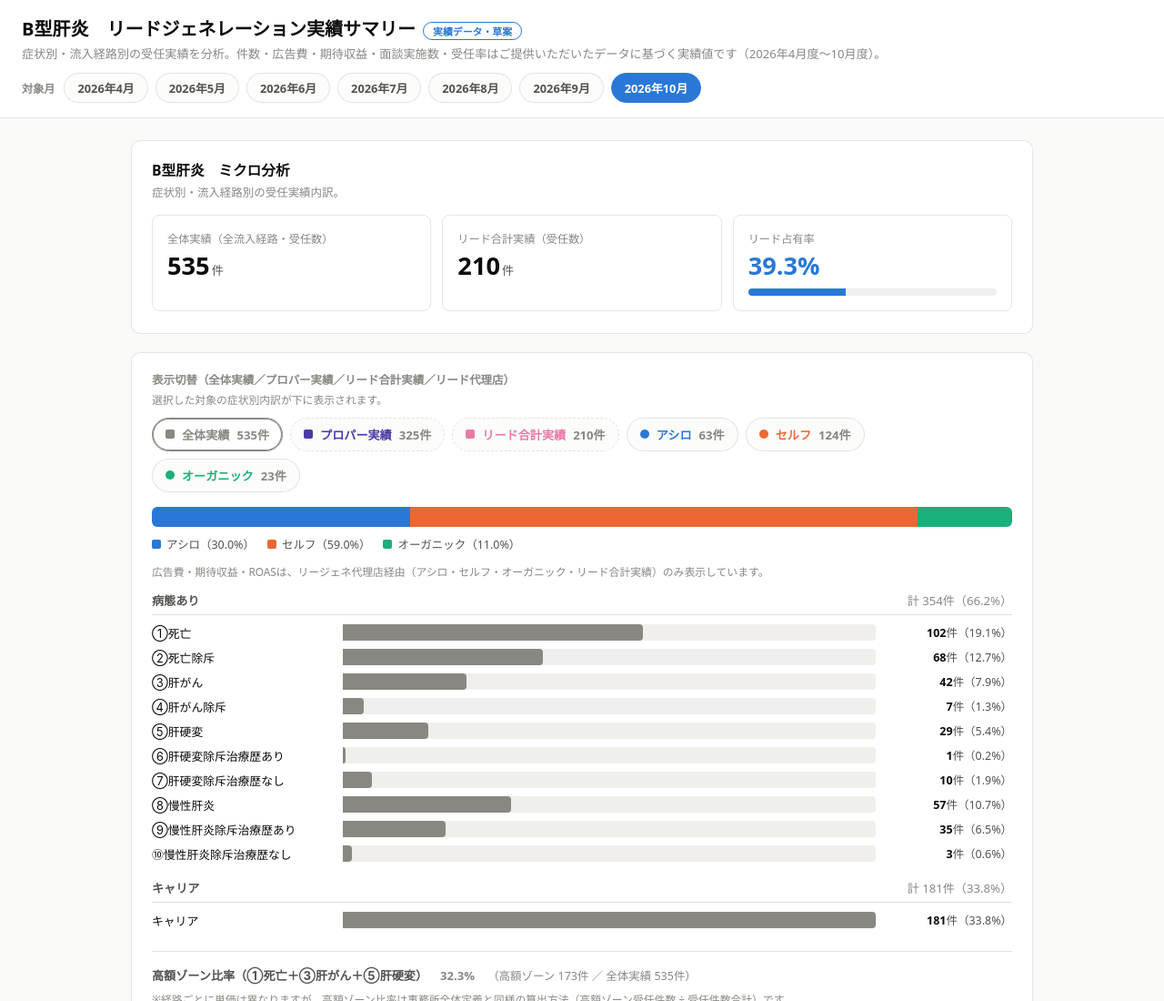
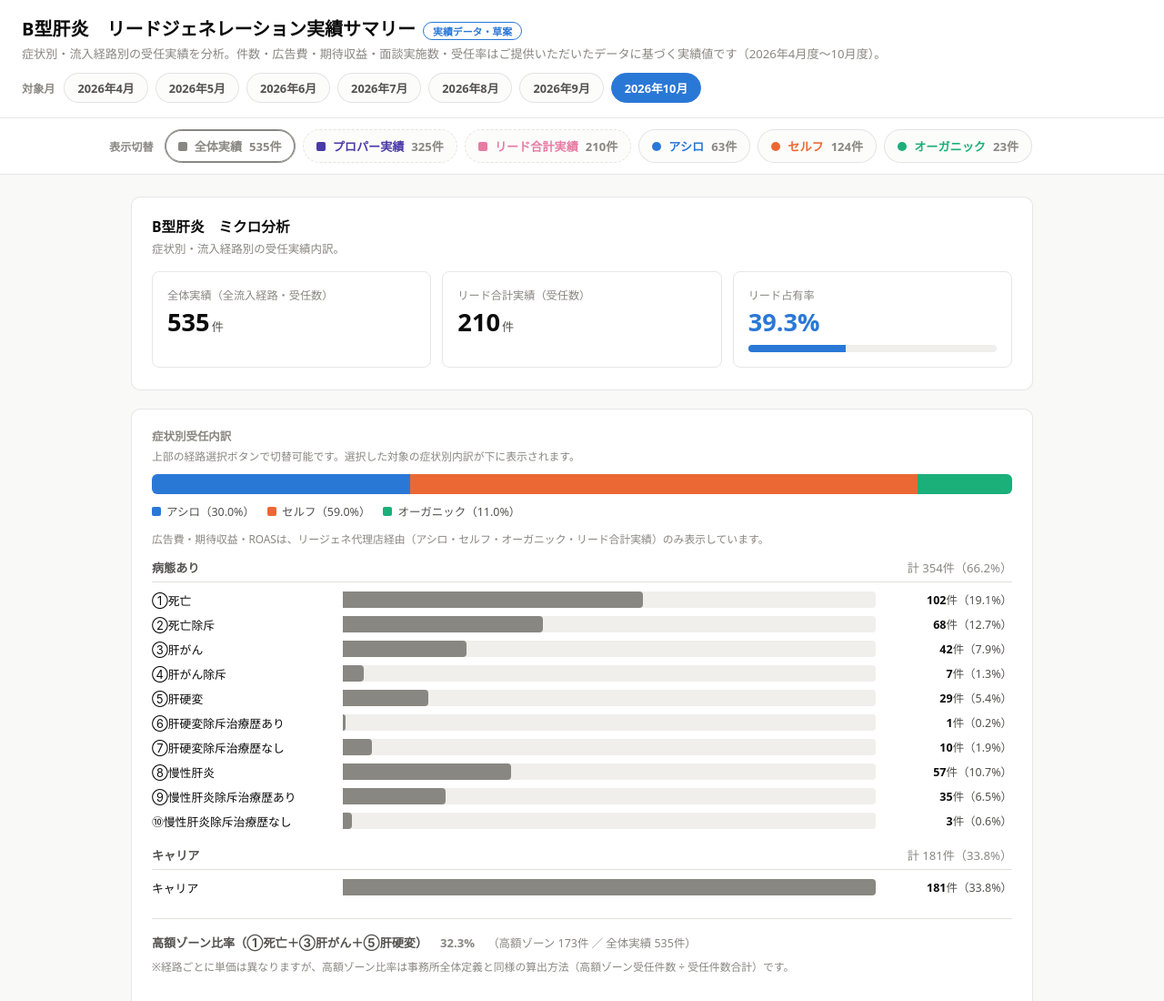
Before and after one commit to Satoshi-man/-LP-, a plain HTML site: page bkan-dashboard.html in a window 1280 px wide. Shown: the top 1100 px of the page at 91% size. Drawn offline with Linux system fonts and the light colour scheme.

Commit message:
B型肝炎リード実績サマリー: 表示切替ボタンを上部固定化
リード詳細分析ツールと同様に、表示切替（全体実績／プロパー実績／
リード合計実績／アシロ／セルフ／オーガニック）ボタンを、月選択
ボタンのすぐ下に固定表示されるよう変更。

Co-Authored-By: Claude Sonnet 5 <noreply@anthropic.com>
Claude-Session: https://claude.ai/code/session_01Wwn8Jwfy6qm7a4BmqRfLyi

```diff
--- a/bkan-dashboard.html
+++ b/bkan-dashboard.html
@@ -106,6 +106,16 @@
     border: 1px solid var(--border); background: var(--surface-1); color: var(--text-secondary); cursor: pointer;
   }
   .month-btn[aria-pressed="true"] { background: var(--s1); border-color: var(--s1); color: #fff; }
+
+  .entity-sticky-bar {
+    position: sticky; top: var(--header-h, 76px); z-index: 9;
+    background: var(--surface-card); border-bottom: 1px solid var(--border);
+    padding: 12px 24px;
+  }
+  .entity-sticky-inner {
+    max-width: 1040px; margin: 0 auto; display: flex; align-items: center; gap: 12px; flex-wrap: wrap;
+  }
+  .entity-sticky-inner .mp-label { font-size: .76rem; font-weight: 700; color: var(--text-muted); flex-shrink: 0; }
 
   main { max-width: 1040px; margin: 0 auto; padding: 24px; }
 
@@ -223,7 +233,7 @@
 </head>
 <body>
 
-<header class="top">
+<header class="top" id="app-header">
   <h1>B型肝炎　リードジェネレーション実績サマリー<span class="badge-demo">実績データ・草案</span></h1>
   <p>症状別・流入経路別の受任実績を分析。件数・広告費・期待収益・面談実施数・受任率はご提供いただいたデータに基づく実績値です（2026年4月度〜10月度）。</p>
   <div class="month-picker">
@@ -231,6 +241,13 @@
     <div id="month-buttons" style="display:flex;gap:8px;flex-wrap:wrap;"></div>
   </div>
 </header>
+
+<div class="entity-sticky-bar">
+  <div class="entity-sticky-inner">
+    <span class="mp-label">表示切替</span>
+    <div class="agency-toggle" id="entity-toggle" style="margin-bottom:0;"></div>
+  </div>
+</div>
 
 <main>
 
@@ -241,9 +258,8 @@
   </section>
 
   <section class="card">
-    <div class="sub-head">表示切替（全体実績／プロパー実績／リード合計実績／リード代理店）</div>
-    <p class="sub-note">選択した対象の症状別内訳が下に表示されます。</p>
-    <div class="agency-toggle" id="entity-toggle"></div>
+    <div class="sub-head">症状別受任内訳</div>
+    <p class="sub-note">上部の経路選択ボタンで切替可能です。選択した対象の症状別内訳が下に表示されます。</p>
     <div class="comp-bar" id="comp-bar"></div>
     <div class="comp-legend" id="comp-legend"></div>
     <div id="roas-row"></div>
@@ -828,7 +844,14 @@ document.getElementById('table-toggle').addEventListener('click', function () {
   this.textContent = (t.hidden ? '＋ ' : '－ ') + '症状別クロス集計・広告費対効果を表示';
 });
 
+function updateHeaderH() {
+  const h = document.getElementById('app-header');
+  if (h) document.documentElement.style.setProperty('--header-h', h.offsetHeight + 'px');
+}
+window.addEventListener('resize', updateHeaderH);
+
 renderAll();
+updateHeaderH();
 </script>
 
 </body>
```
